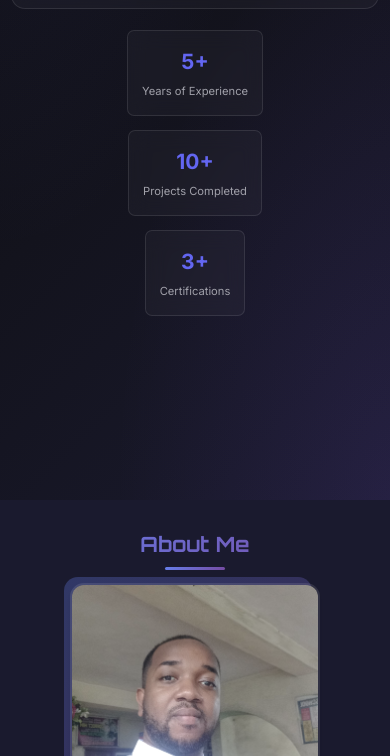
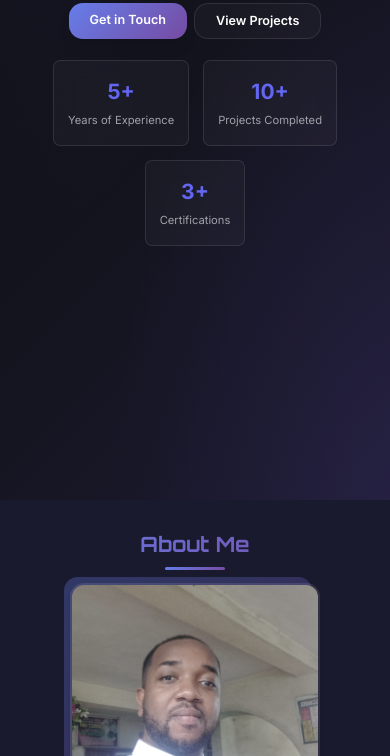
Before and after one commit to gospelin/gospelin.github.io, a plain HTML site: page index.html in a window 390 px wide. Shown: the part 344-1100 px from the top of the page. Drawn offline with Linux system fonts and the light colour scheme.

```diff
--- a/index.html
+++ b/index.html
@@ -1262,17 +1262,17 @@
             }
 
             .hero-buttons {
-                flex-direction: column;
+                flex-direction: flex;
                 gap: var(--space-sm);
             }
 
             .btn {
-                width: 100%;
+                /* width: 100%; */
                 text-align: center;
             }
 
             .hero-stats {
-                flex-direction: column;
+                /* flex-direction: column; */
                 align-items: center;
             }
 
```
